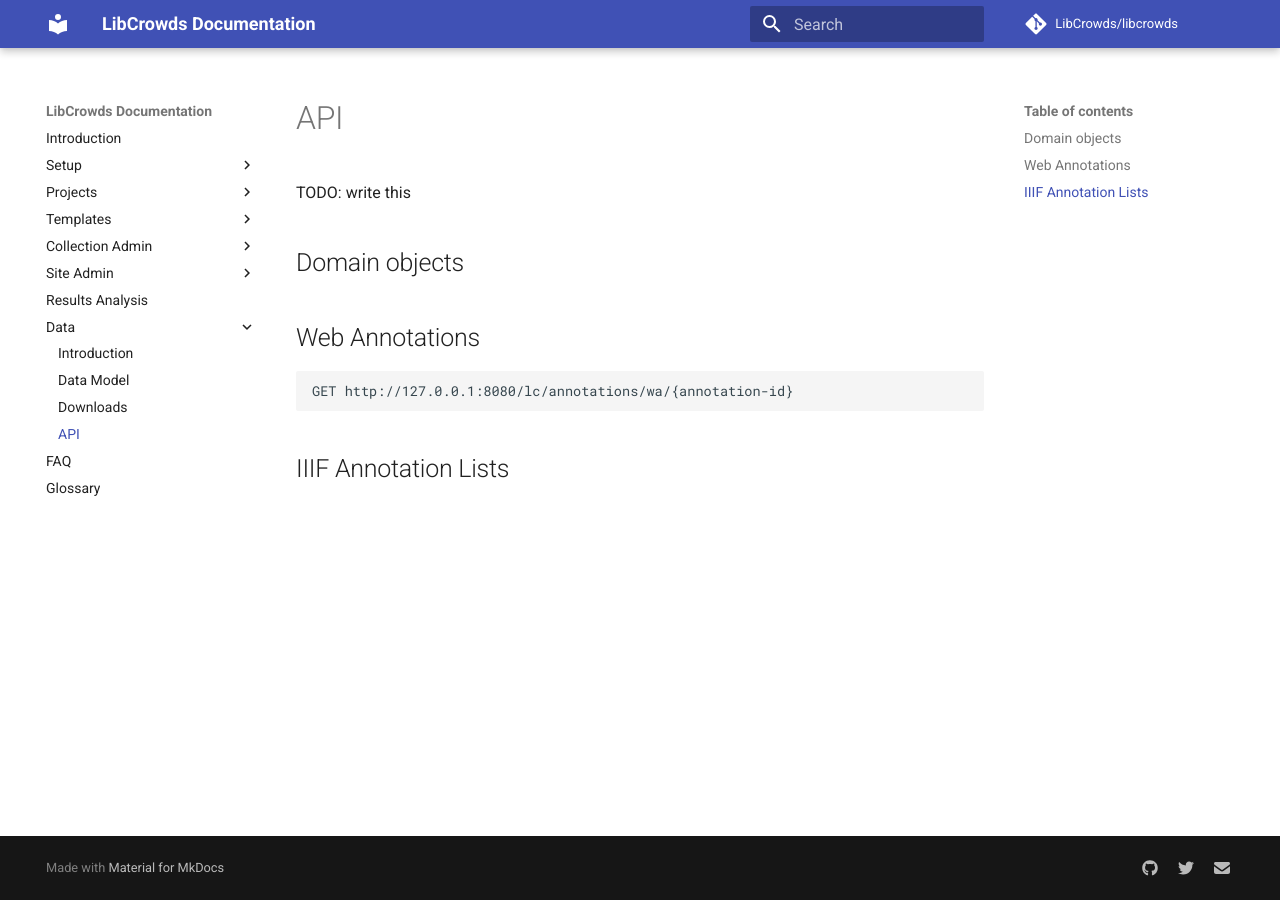
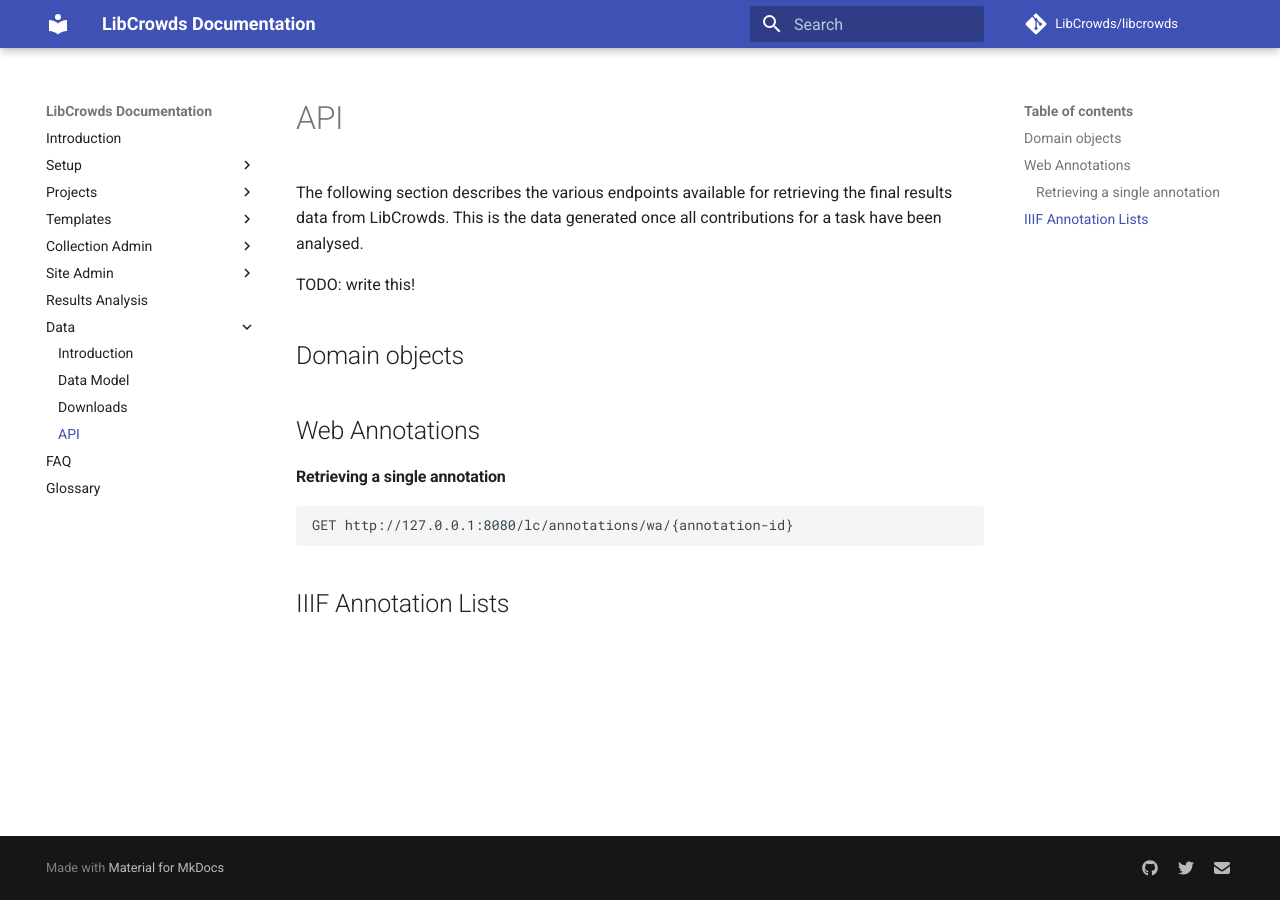
Before and after one commit to LibCrowds/docs, an MkDocs documentation site: the page built from docs/data/api.md, in a window 1280 px wide. Built offline with MkDocs 1.6.1 and Material for MkDocs 9.7.7, drawn with Linux system fonts in a browser that asks for light colours; comment, search, counter and statistics services are not loaded; old or Windows-style settings are respelled for this version of MkDocs.

Commit message:
Update API docs

````diff
--- a/docs/data/api.md
+++ b/docs/data/api.md
@@ -1,11 +1,15 @@
 
-TODO: write this
+The following section describes the various endpoints available for retrieving
+the final results data from LibCrowds. This is the data generated once all
+contributions for a task have been analysed.
+
+TODO: write this!
 
 ## Domain objects
 
 ## Web Annotations
 
-
+#### Retrieving a single annotation
 
 ``` http
 GET http://127.0.0.1:8080/lc/annotations/wa/{annotation-id}
````
